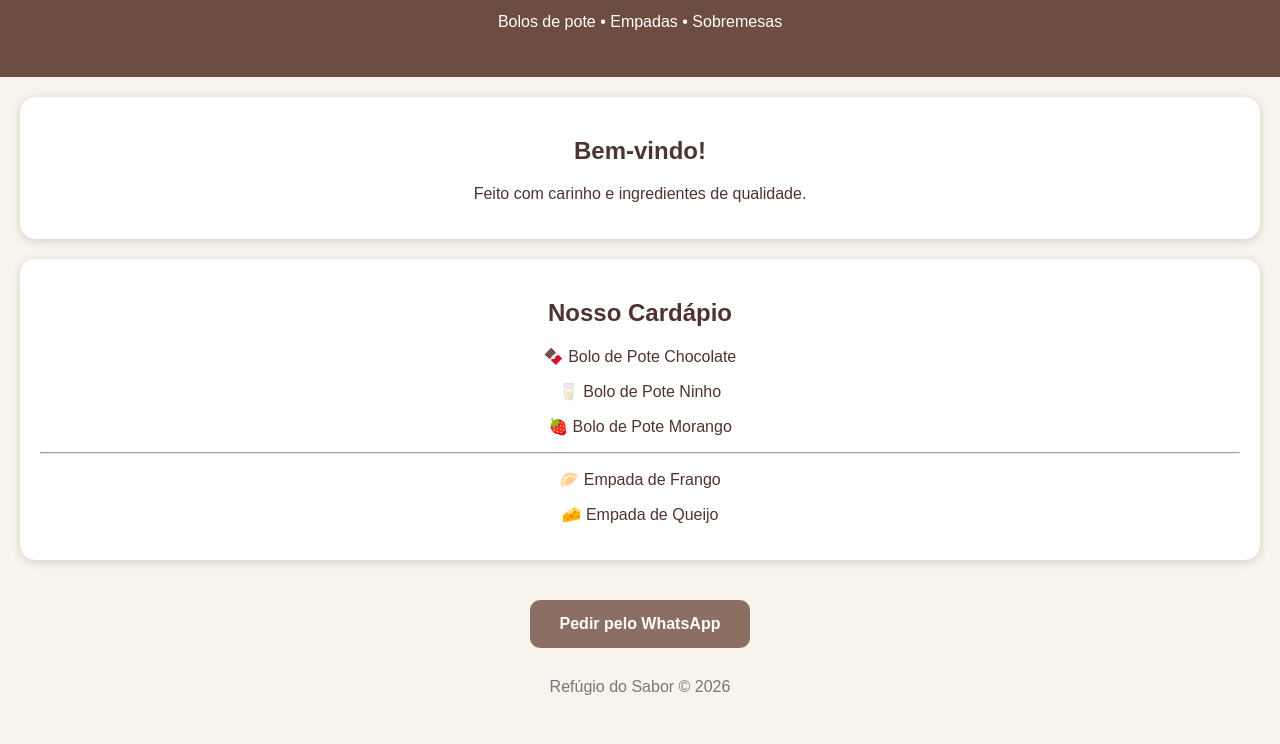
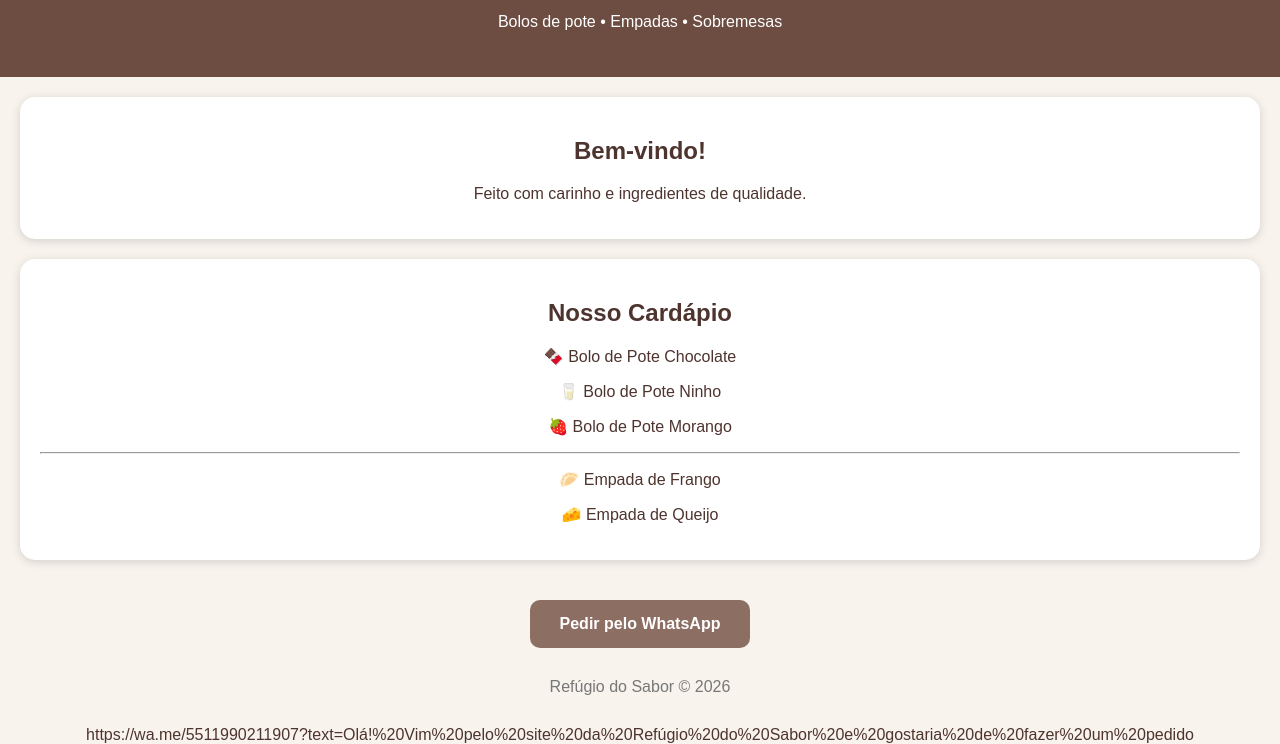
Before and after one commit to refugiodesabore-beep/refugio---do---sabor, a plain HTML site: page index.html in a window 1280 px wide. Shown: the part 71-815 px from the top of the page. Drawn offline with Linux system fonts and the light colour scheme.

Commit message:
Atualizar o index.html

```diff
--- a/index.html
+++ b/index.html
@@ -81,3 +81,5 @@ Refúgio do Sabor © 2026
 
 </body>
 </html>
+
+https://wa.me/5511990211907?text=Olá!%20Vim%20pelo%20site%20da%20Refúgio%20do%20Sabor%20e%20gostaria%20de%20fazer%20um%20pedido
```
